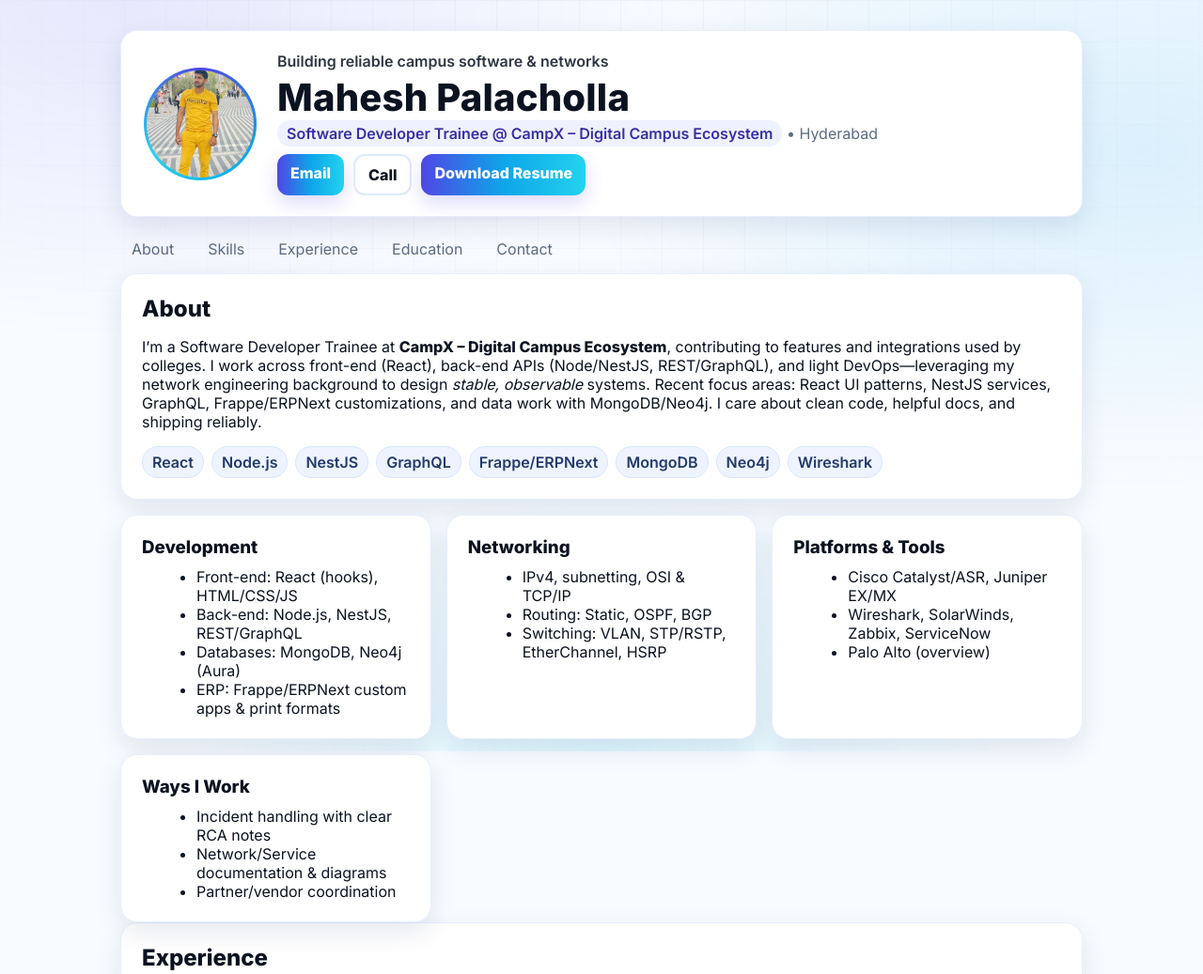
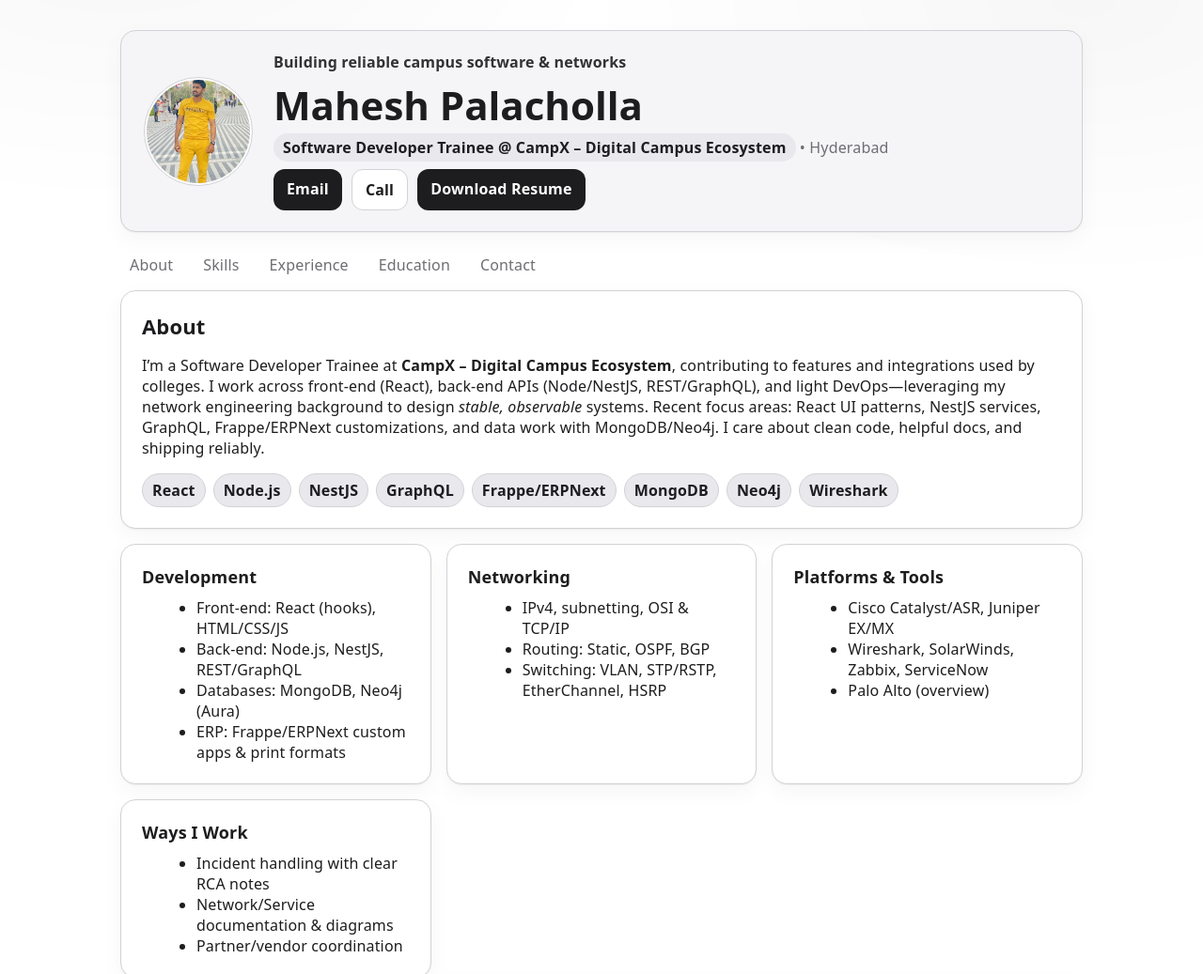
Before and after one commit to mahesh-campx/my-portfolio, a plain HTML site: page index.html in a window 1280 px wide. Shown: the top 1037 px of the page at 94% size. Drawn offline with Linux system fonts and the light colour scheme.

Commit message:
Apple-inspired color system and styling

```diff
--- a/style.css
+++ b/style.css
@@ -1,120 +1,119 @@
-/* ===== Crisp light theme, software-company feel ===== */
+/* ===== Apple-inspired palette & polish ===== */
+
+/* Colors (from apple.com vibe) */
 :root{
-  --bg:#ffffff;
-  --text:#0b1220;
-  --muted:#5b6b80;
-  --ring:#e7eefe;
-  --card:#ffffff;
-  --shadow:0 10px 28px rgba(20, 35, 90, .10);
-  --radius:18px;
+  --bg:#ffffff;               /* page background */
+  --text:#1d1d1f;             /* near-black */
+  --muted:#6e6e73;            /* secondary text */
+  --soft:#f5f5f7;             /* soft panel bg */
+  --border:#d2d2d7;           /* subtle borders */
+  --link:#06c;                /* Apple blue links */
 
-  /* Brand-ish accents */
-  --accent1:#4F46E5; /* indigo */
-  --accent2:#0EA5E9; /* sky */
-  --accent3:#22D3EE; /* cyan */
-  --pill:#eef2ff;
-  --pill-text:#3730a3;
+  --card:#ffffff;             /* cards stay white */
+  --shadow:0 1px 2px rgba(0,0,0,.06), 0 8px 24px rgba(0,0,0,.04);
+  --radius:16px;
 }
 
+/* Base */
 *{box-sizing:border-box}
 html,body{height:100%}
 body{
   margin:0;
-  font-family:Inter,system-ui,Arial,sans-serif;
+  font-family: system-ui, -apple-system, "SF Pro Display", "SF Pro Text",
+               Segoe UI, Roboto, Helvetica, Arial, "Apple Color Emoji",
+               "Segoe UI Emoji", "Segoe UI Symbol", sans-serif;
   color:var(--text);
-  background:#f8fbff;            /* clean base */
-  overflow-x:hidden;
+  background:var(--bg);
+  letter-spacing:.01em;
 }
 
-/* ---------- Subtle background: radial lights + sharp grid (no blur) ---------- */
+/* Background accents: very subtle, mostly white */
 .bg{position:fixed; inset:0; z-index:-1; pointer-events:none}
-.radial{
-  position:absolute; inset:0;
+.radial{position:absolute; inset:0;
   background:
-    radial-gradient(1000px 600px at 10% 0%, rgba(79,70,229,.10), transparent 60%),
-    radial-gradient(1000px 600px at 95% 20%, rgba(14,165,233,.12), transparent 60%),
-    radial-gradient(800px 500px at 50% 100%, rgba(34,211,238,.12), transparent 60%);
+    radial-gradient(900px 500px at 10% -10%, rgba(0,0,0,.03), transparent 60%),
+    radial-gradient(900px 500px at 90% 0%, rgba(0,0,0,.03), transparent 60%);
 }
-.grid{
-  position:absolute; inset:0;
-  background-image:
-    linear-gradient(to right, rgba(12,18,32,.06) 1px, transparent 1px),
-    linear-gradient(to bottom, rgba(12,18,32,.06) 1px, transparent 1px);
-  background-size: 44px 44px;
-  mask-image: radial-gradient(1200px 600px at 50% 10%, rgba(0,0,0,.65), transparent 70%);
-}
+.grid{display:none} /* apple pages don’t show grids */
 
-/* ---------- Layout ---------- */
+/* Layout */
 .wrap{max-width:1060px; margin:0 auto; padding:32px 18px 90px}
 
 .card{
   background:var(--card);
-  border:1px solid var(--ring);
+  border:1px solid var(--border);
   border-radius:var(--radius);
   padding:22px;
   box-shadow:var(--shadow);
 }
 
+/* Top nav (section anchors) */
 .topnav{
-  display:flex; flex-wrap:wrap; gap:12px; margin:16px 0 8px;
+  display:flex; flex-wrap:wrap; gap:12px; margin:18px 0 10px;
 }
 .topnav a{
-  text-decoration:none; color:var(--muted);
-  padding:8px 12px; border-radius:999px;
+  color:var(--muted); text-decoration:none; padding:6px 10px; border-radius:12px;
 }
-.topnav a:hover{background:#eaf2ff; color:#0b1220}
+.topnav a:hover{background:var(--soft); color:var(--text)}
 
-/* ---------- Hero ---------- */
+/* Hero */
 .hero{
   display:flex; gap:22px; align-items:center; padding:22px 24px;
+  background:var(--soft);           /* subtle soft gray like apple sections */
+  border:1px solid var(--border);
 }
 .avatar{
-  width:120px; height:120px; border-radius:50%; object-fit:cover;
-  background:
-    conic-gradient(from 0deg, var(--accent1), var(--accent2), var(--accent3), var(--accent1));
-  padding:3px;
+  width:116px; height:116px; border-radius:50%; object-fit:cover;
+  border:1px solid var(--border); background:#fff; padding:2px; /* minimal ring */
 }
-.hero-text h1{margin:4px 0 4px; font-size:40px; letter-spacing:.2px}
+.hero-text h1{margin:6px 0 6px; font-size:42px; font-weight:700; letter-spacing:.0em}
 .subtitle{margin:0 0 12px; color:var(--muted)}
-.pill{background:var(--pill); color:var(--pill-text); padding:4px 10px; border-radius:999px; font-weight:600}
-.tagline{font-weight:600; color:#0b1220; opacity:.85}
+.pill{
+  background:#e8e8ed; color:#1d1d1f; padding:4px 10px; border-radius:999px; font-weight:600;
+}
+.tagline{font-weight:600; color:#1d1d1f; opacity:.9}
+
+/* Links & buttons */
+a{color:var(--link)}
+a:hover{text-decoration:underline}
 
 .links{display:flex; gap:10px; flex-wrap:wrap}
 .btn{
-  text-decoration:none; color:#fff; font-weight:700;
+  text-decoration:none; color:#fff; font-weight:600;
   padding:10px 14px; border-radius:12px; display:inline-block;
-  background: linear-gradient(90deg, var(--accent1), var(--accent2), var(--accent3));
-  transition: transform .12s ease, box-shadow .12s ease;
-  box-shadow: 0 8px 20px rgba(79,70,229,.20);
+  background:#1d1d1f;                 /* black button */
+  transition:transform .12s ease, background .12s ease;
 }
-.btn:hover{transform:translateY(-1px); box-shadow:0 12px 26px rgba(79,70,229,.25)}
+.btn:hover{transform:translateY(-1px); background:#000}
 .btn.outline{
-  background:#ffffff; color:#0b1220; border:2px solid #dfe8ff; box-shadow:none;
+  background:#fff; color:#1d1d1f; border:1px solid var(--border);
 }
+.btn.outline:hover{background:#f0f0f2}
 
-h2{margin:0 0 10px}
-h3{margin:0 0 10px}
+/* Headings & text */
+h2{margin:0 0 12px; font-size:22px}
+h3{margin:0 0 10px; font-size:18px}
 .muted{color:var(--muted)}
 ul{margin:8px 0 0 18px}
 
+/* Skill badges */
 .badges{margin-top:10px; display:flex; gap:8px; flex-wrap:wrap}
 .badges span{
-  background:#eef4ff; color:#243a6b; padding:6px 10px; border-radius:999px; font-weight:600; border:1px solid #d8e6ff
+  background:#e8e8ed; color:#1d1d1f; padding:6px 10px; border-radius:999px;
+  border:1px solid var(--border); font-weight:600;
 }
 
-/* Auto-fit grid for any number of cards */
+/* Auto-fit grid for cards */
 .grid-auto{
-  display:grid;
+  display:grid; gap:16px; margin-top:16px;
   grid-template-columns: repeat(auto-fit, minmax(260px, 1fr));
-  gap:16px;
-  margin-top:16px;
 }
 
-.item + .item{margin-top:10px}
+/* Footer */
 .foot{margin-top:28px; text-align:center; color:var(--muted)}
 
-/* ---------- Responsive tweaks ---------- */
+/* Responsive */
 @media (max-width:900px){
   .hero{flex-direction:column; align-items:flex-start}
-  .avatar{width:110px;height:110px}
+  .avatar{width:104px;height:104px}
 }
```
